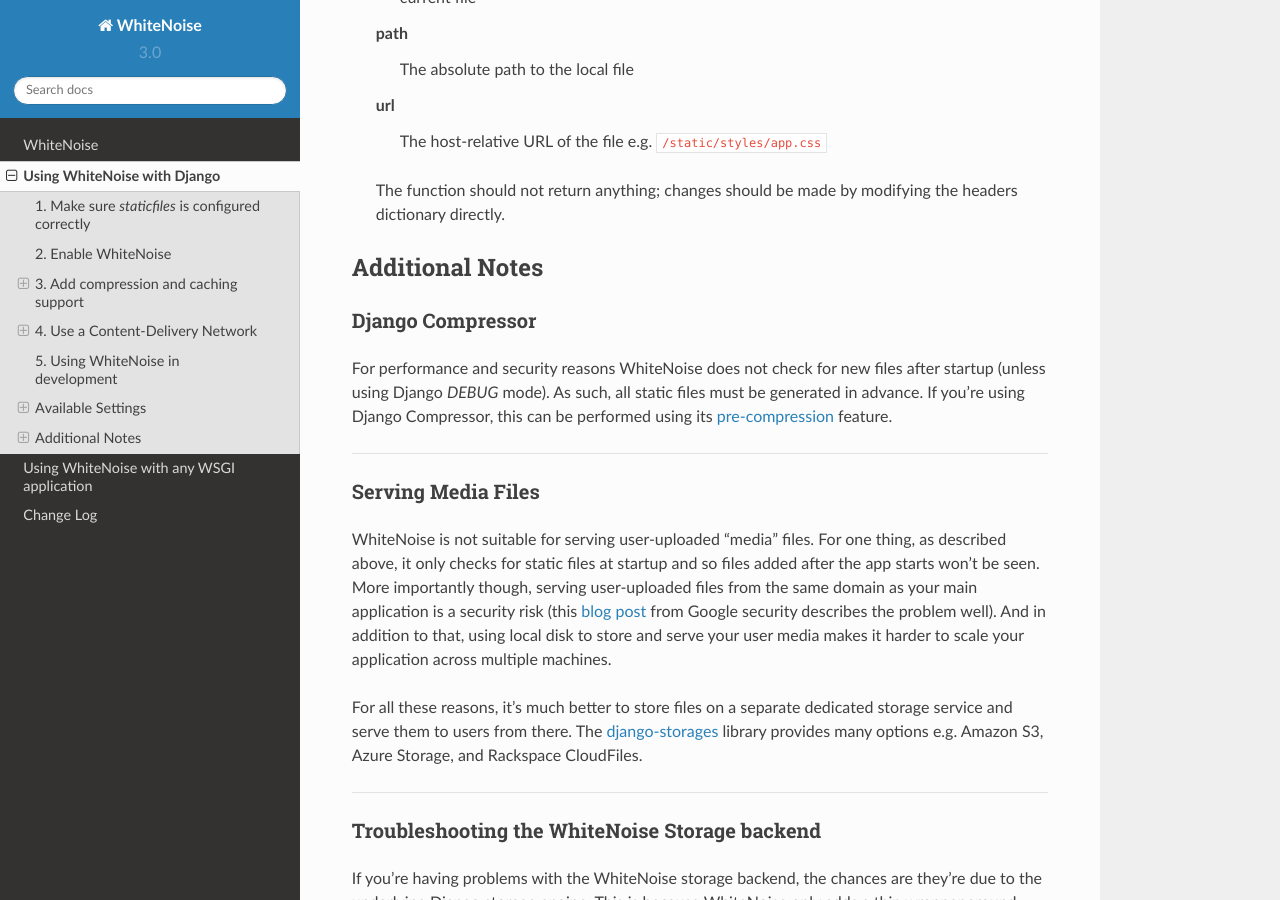
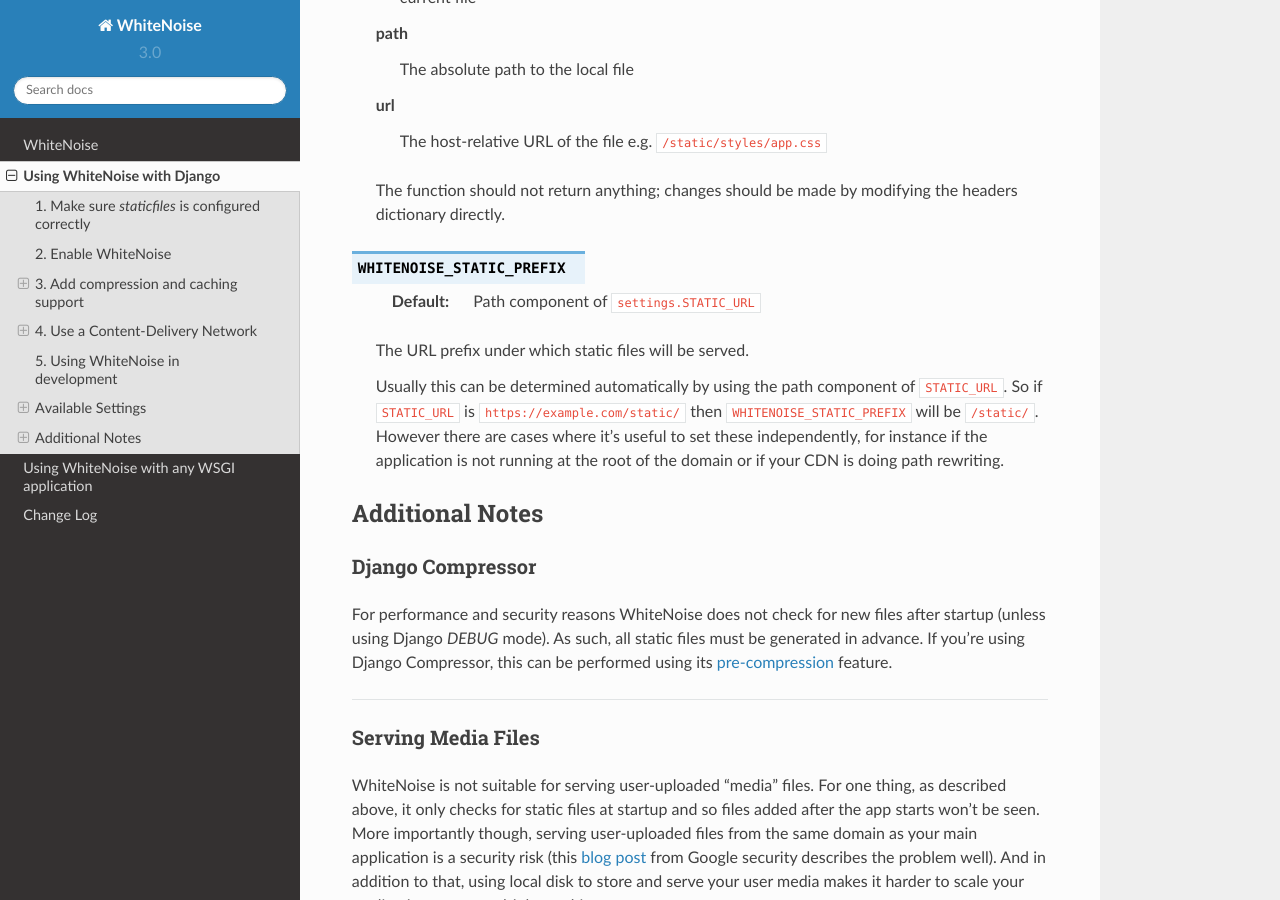
Before and after one commit to gorbunov87/white_noise, a Sphinx documentation site: the page built from docs/django.rst, in a window 1280 px wide and 900 px high, scrolled down 6124 px. Built offline with Sphinx 7.4.7 and the Read the Docs theme 2.0.0, drawn with Linux system fonts in a browser that asks for light colours.

Commit message:
Add WHITENOISE_STATIC_PREFIX setting
This allows WhiteNoise to serve static files from a path other than that
implied by STATIC_URL

Fixes #88

Also addresses the use case in
https://github.com/evansd/whitenoise/issues/36#issuecomment-190479256

```diff
--- a/docs/django.rst
+++ b/docs/django.rst
@@ -328,6 +328,19 @@
 
 .. __: https://docs.python.org/3/library/wsgiref.html#module-wsgiref.headers
 
+.. attribute:: WHITENOISE_STATIC_PREFIX
+
+    :default: Path component of ``settings.STATIC_URL``
+
+    The URL prefix under which static files will be served.
+
+    Usually this can be determined automatically by using the path component of
+    ``STATIC_URL``. So if ``STATIC_URL`` is ``https://example.com/static/``
+    then ``WHITENOISE_STATIC_PREFIX`` will be ``/static/``. However there are
+    cases where it's useful to set these independently, for instance if the
+    application is not running at the root of the domain or if your CDN is
+    doing path rewriting.
+
 
 Additional Notes
 ----------------
```
Also changed, not shown: 1 other file.
